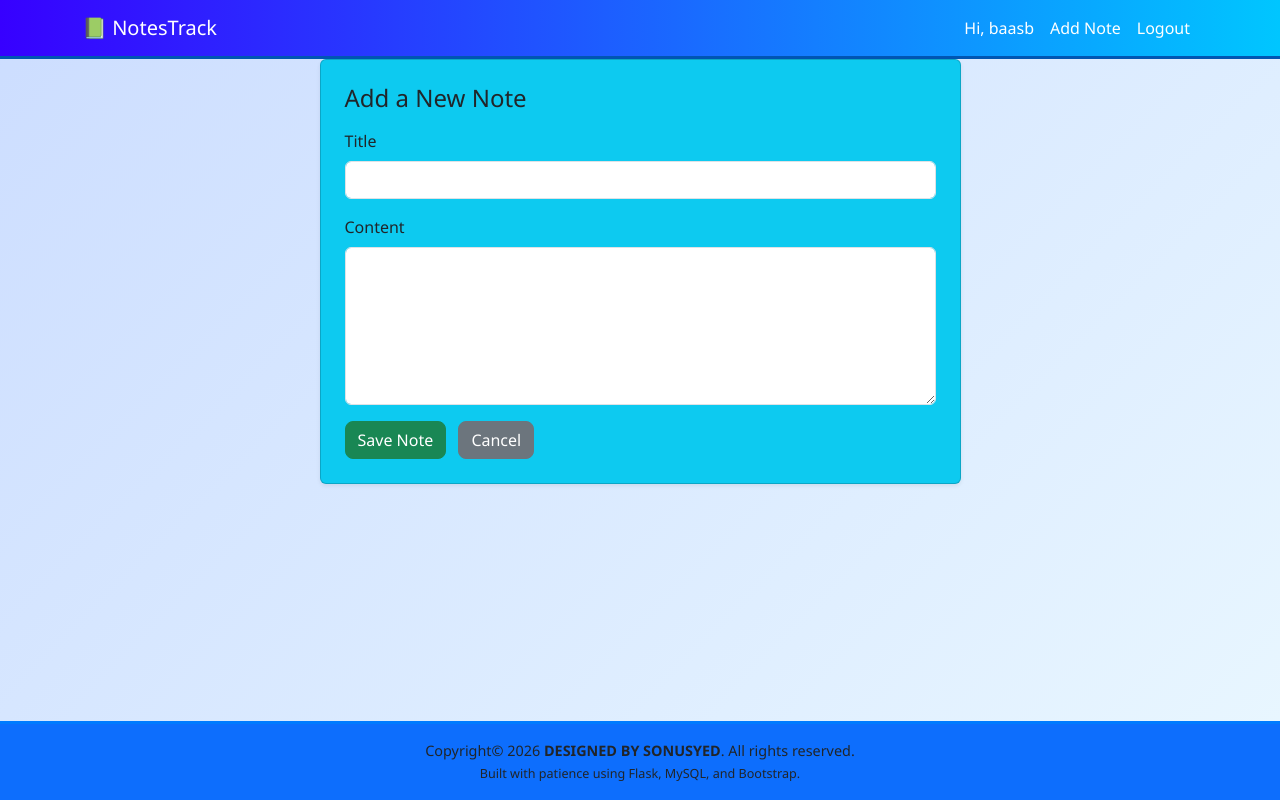
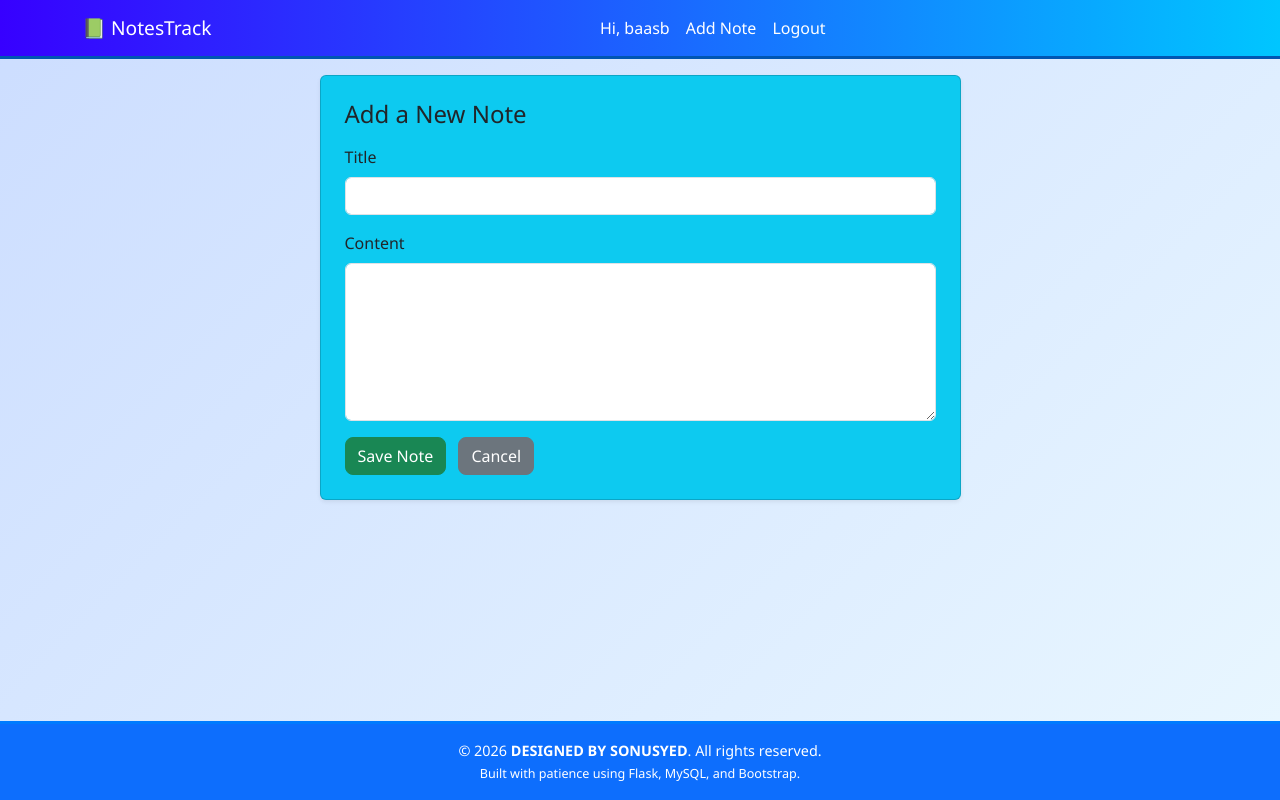
Before and after one commit to syedsonu1412-gif/NotesManagementapp, a Flask app: page /addnote in a window 1280 px wide. Run offline with Flask 3, Linux system fonts and the light colour scheme; a user stored in the database is signed in.

Commit message:
Update base.html

```diff
--- a/templates/base.html
+++ b/templates/base.html
@@ -8,6 +8,45 @@
     <!-- Bootstrap 5 CSS -->
     <link href="https://cdn.jsdelivr.net/npm/bootstrap@5.3.2/dist/css/bootstrap.min.css" rel="stylesheet">
     <link rel="stylesheet" href="{{ url_for('static', filename='style.css') }}">
+
+    <style>
+        /* Navbar brand smaller on mobile */
+        .navbar-brand {
+            font-size: 1.2rem;
+        }
+
+        /* Flash messages responsive padding */
+        .alert {
+            font-size: 0.95rem;
+            word-break: break-word;
+        }
+
+        /* Footer font size */
+        footer {
+            font-size: 0.9rem;
+        }
+
+        /* Make tables scrollable on small screens */
+        .table-responsive {
+            overflow-x: auto;
+        }
+
+        /* Center navbar links in hamburger menu */
+        .navbar-collapse {
+            text-align: center;
+        }
+
+        .navbar-nav {
+            flex-direction: column; /* Stack vertically on mobile */
+        }
+
+        @media(min-width: 992px) {
+            .navbar-nav {
+                flex-direction: row; /* Horizontal on desktop */
+                text-align: left;
+            }
+        }
+    </style>
 </head>
 
 <body class="bg-light d-flex flex-column min-vh-100">
@@ -18,15 +57,16 @@
     <a class="navbar-brand" href="{{ url_for('viewall') }}">📗 NotesTrack</a>
 
     <button class="navbar-toggler" type="button" data-bs-toggle="collapse"
-            data-bs-target="#navbarNav">
+            data-bs-target="#navbarNav" aria-controls="navbarNav" aria-expanded="false"
+            aria-label="Toggle navigation">
       <span class="navbar-toggler-icon"></span>
     </button>
 
     <div class="collapse navbar-collapse" id="navbarNav">
-      <ul class="navbar-nav ms-auto">
+      <ul class="navbar-nav mx-auto text-center">
         {% if session.get('username') %}
           <li class="nav-item">
-            <span class="nav-link disabled">Hi, {{ session.get('username') }}</span>
+            <span class="nav-link disabled text-white">Hi, {{ session.get('username') }}</span>
           </li>
           <li class="nav-item">
             <a class="nav-link" href="{{ url_for('addnote') }}">Add Note</a>
@@ -35,7 +75,9 @@
             <a class="nav-link" href="{{ url_for('logout') }}">Logout</a>
           </li>
         {% else %}
-
+          <li class="nav-item">
+            <a class="nav-link" href="{{ url_for('login') }}">LOGIN</a>
+          </li>
           <li class="nav-item">
             <a class="nav-link" href="{{ url_for('about') }}">ABOUT</a>
           </li>
@@ -49,15 +91,15 @@
 </nav>
 
 <!-- Page Content -->
-<main class="container mb-5 flex-grow-1">
+<main class="container mb-5 flex-grow-1 py-3">
 
     <!-- Flash messages -->
     {% with messages = get_flashed_messages(with_categories=true) %}
         {% if messages %}
             {% for category, message in messages %}
-                <div class="alert alert-{{ category }} alert-dismissible fade show">
+                <div class="alert alert-{{ category }} alert-dismissible fade show" role="alert">
                     {{ message }}
-                    <button type="button" class="btn-close" data-bs-dismiss="alert"></button>
+                    <button type="button" class="btn-close" data-bs-dismiss="alert" aria-label="Close"></button>
                 </div>
             {% endfor %}
         {% endif %}
@@ -67,9 +109,9 @@
 </main>
 
 <!-- Footer -->
-<footer class="bg-primary text-dark mt-auto py-3">
+<footer class="bg-primary text-white mt-auto py-3">
     <div class="container text-center">
-        <p class="mb-1">Copyright© 2026 <strong>DESIGNED BY SONUSYED</strong>. All rights reserved.</p>
+        <p class="mb-1">© 2026 <strong>DESIGNED BY SONUSYED</strong>. All rights reserved.</p>
         <p class="small mb-0">Built with patience using Flask, MySQL, and Bootstrap.</p>
     </div>
 </footer>
```
